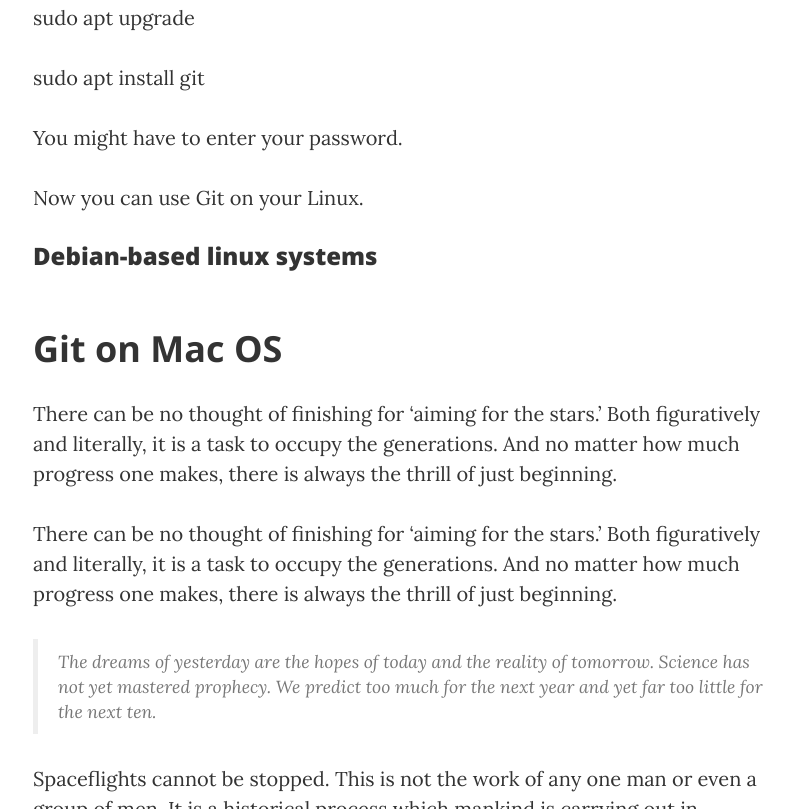
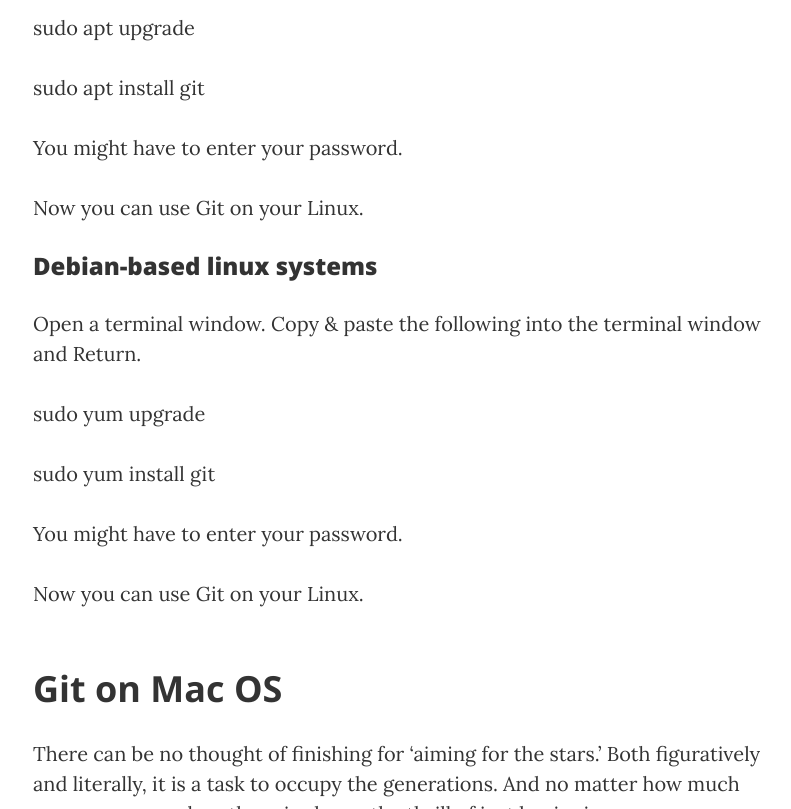
Before and after one commit to lacnham/S3878533.github.io, a website: page post2.html in a window 1280 px wide. Shown: the part 1253-2062 px from the top of the page, without its empty margins (232-1023 px from the left). Drawn offline with nearby package versions, Linux system fonts and the light colour scheme.

Commit message:
create 2

```diff
--- a/post2.html
+++ b/post2.html
@@ -87,11 +87,12 @@
         <div class="container">
             <div class="row">
                 <div class="col-lg-8 col-lg-offset-2 col-md-10 col-md-offset-1">
+
+                    <p>Linux and MacOS usually already have Git.</p>
+                    <h2 class="section-heading">Git on Linux </h2>
                     <a href="#">
                         <img class="img-responsive" src="img/linux.png" alt="">
                     </a>
-                    <p>Linux and MacOS usually already have Git.</p>
-                    <h2 class="section-heading">Git on Linux </h2>
                     <P>Decide on which Linux distribution your framework is based on. Most Linux systems – counting Ubuntu – are Debian-based. </P>
                     <h3>Debian-based linux systems</h3>
                     <p>
@@ -101,9 +102,15 @@
                     <p>sudo apt upgrade</p>
                     <p>sudo apt install git</p>
                     <p>You might have to enter your password.</p>
-
                     <p>Now you can use Git on your Linux.</p>
                     <h3>Debian-based linux systems</h3>
+                    <p>
+                        Open a terminal window.
+                         Copy & paste the following into the terminal window and Return. </p>
+                    <p>sudo yum upgrade</p>
+                    <p>sudo yum install git</p>
+                    <p>You might have to enter your password.</p>
+                    <p>Now you can use Git on your Linux.</p>
                     <h2 class="section-heading">Git on Mac OS</h2>
 
                     <p>There can be no thought of finishing for ‘aiming for the stars.’ Both figuratively and literally, it is a task to occupy the generations. And no matter how much progress one makes, there is always the thrill of just beginning.</p>
```
